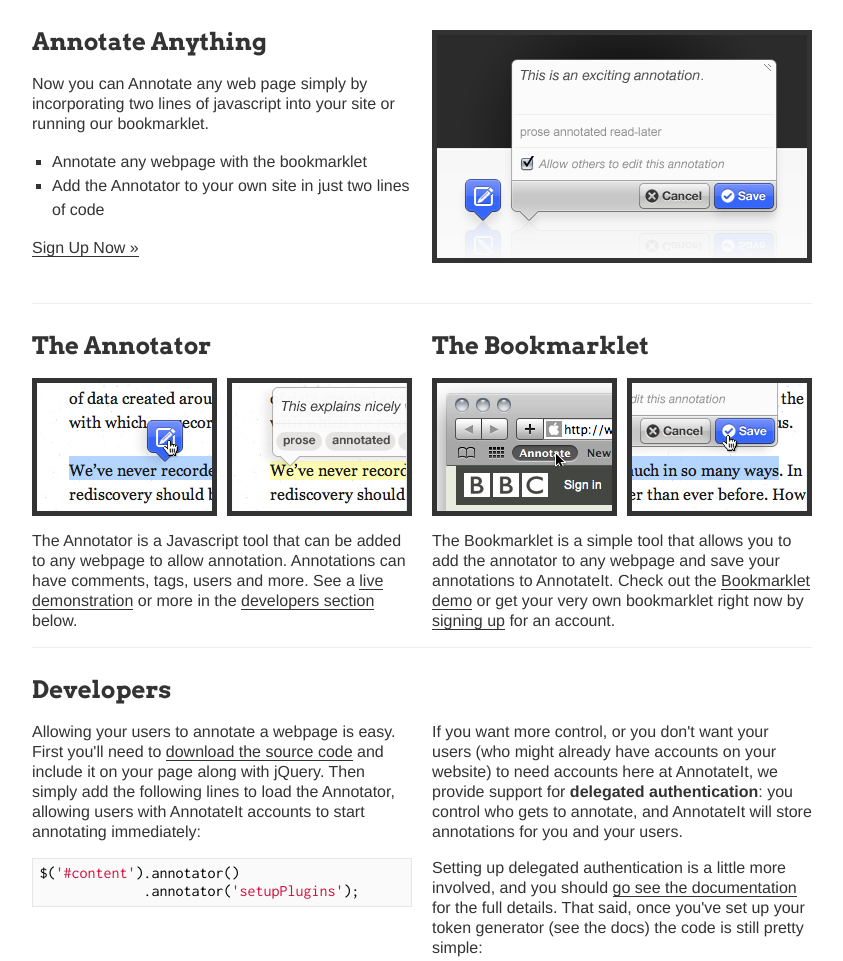
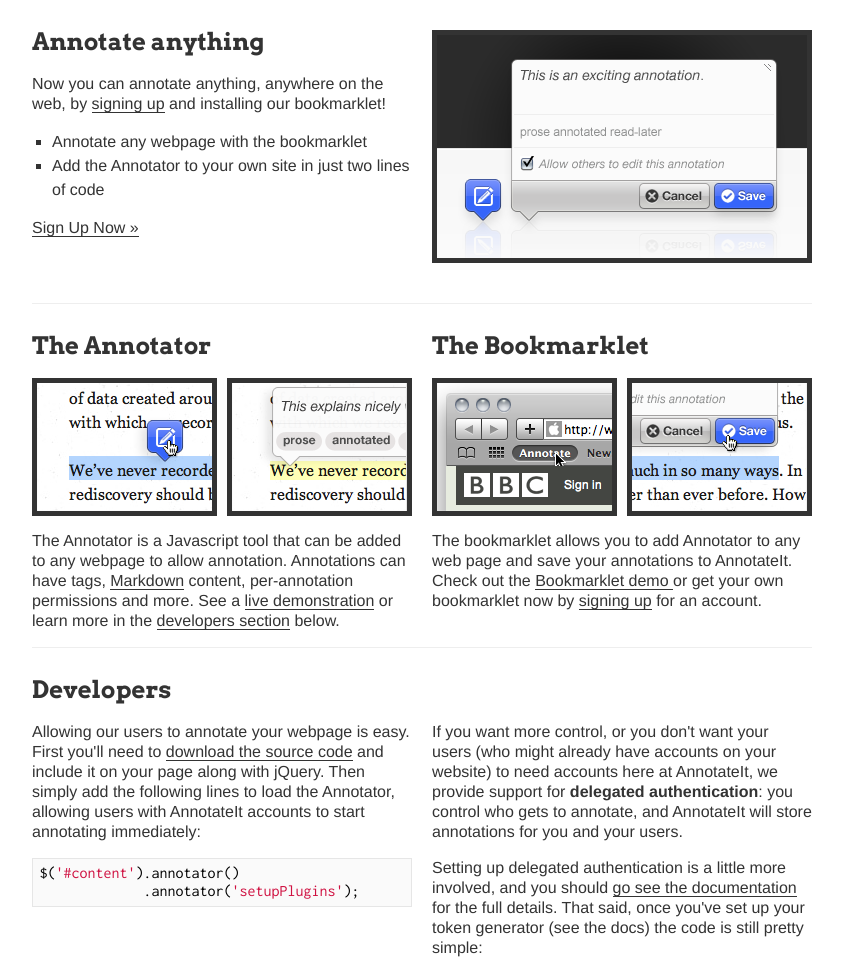
Before and after one commit to openannotation/annotator-store, a Flask app: page / in a window 1280 px wide. Shown: the part 90-1051 px from the top of the page, without its empty margins (218-1061 px from the left). Run offline with Flask 2, Linux system fonts and the light colour scheme; some libraries are stand-ins or nearby versions.

Commit message:
Copy editing

```diff
--- a/annotator/templates/base.html
+++ b/annotator/templates/base.html
@@ -57,14 +57,12 @@
     <footer>
       {% block footer %}
       <p>
-        Annotator was developed by the
+        Annotator is developed by the
         <img src="http://assets.okfn.org/images/logo/okf_logo_white_and_green_tiny.png"
              id="footer-okf-logo" />
         <a href="http://okfn.org">Open Knowledge Foundation</a>
         with support from the
-        <a href="http://www.shuttleworthfoundation.org/">
-          Shuttleworth Foundation
-        </a>.
+        <a href="http://www.shuttleworthfoundation.org/">Shuttleworth Foundation</a>.
         Go see what other cool stuff we're doing at the moment!
       </p>
 
@@ -98,13 +96,13 @@
           <div class="textwidget">
             <ul>
               <li>
-                <a href="http://okfn.org/projects/annotator/">Project Home Page</a>
+                <a href="https://github.com/okfn/annotator/">Annotator on Github</a>
               </li>
               <li>
               <a href="{{url_for('store.root')}}">API</a>
               </li>
               <li>
-                <a href="http://github.com/okfn/annotator-store/">API Docs</a>
+                <a href="http://github.com/okfn/annotator/wiki/Storage">API Docs</a>
               </li>
               <li>
                 <a href="http://okfn.org/contact/">Contact Us</a>
--- a/annotator/templates/index.html
+++ b/annotator/templates/index.html
@@ -5,9 +5,12 @@
 {% block content %}
     <section>
       <div class="primary">
-        <h2>Annotate Anything</h2>
-        <p>Now you can Annotate any web page simply by incorporating two lines
-        of javascript into your site or running our bookmarklet.</p>
+        <h2>Annotate anything</h2>
+        <p>
+          Now you can annotate anything, anywhere on the web, by
+          <a href="{{url_for('user.signup')}}">signing up</a>
+          and installing our bookmarklet!
+        </p>
         <ul>
           <li>Annotate any webpage with the bookmarklet</li>
           <li>Add the Annotator to your own site in just two lines of code</li>
@@ -18,19 +21,21 @@
         <img class="screenshot" src="/static/images/annotator.png" alt="The Annotator" height="223" width="370" />
       </div>
     </section>
-    <section>
-      <div id="about">
+    <section id="about">
       <div id="annotator" class="primary">
         <h2>The Annotator</h2>
         <div class="thumbnails">
           <img src="/static/images/thumb-add.png" alt="Highlight text to annotate" height="128" width="175" />
           <img src="/static/images/thumb-viewer.png" alt="View annotations by moving your mouse over highlights" height="128" width="175" />
         </div>
-        <p>The Annotator is a Javascript tool that can be added to any webpage
-        to allow annotation. Annotations can have comments, tags, users and
-        more. See a <a href="http://okfn.github.com/annotator/">live
-          demonstration</a> or more in the <a href="#develop">developers
-          section</a> below.</p>
+        <p>
+          The Annotator is a Javascript tool that can be added to any webpage
+          to allow annotation. Annotations can have tags,
+          <a href="http://daringfireball.com/projects/markdown">Markdown</a> content,
+          per-annotation permissions and more. See a
+          <a href="http://okfn.github.com/annotator/">live demonstration</a>
+          or learn more in the <a href="#develop">developers section</a> below.
+        </p>
       </div>
       <div class="secondary">
         <h2>The Bookmarklet</h2>
@@ -38,20 +43,23 @@
           <img src="/static/images/thumb-bookmarklet.png" alt="Add the annotator to any page with the bookmarklet" height="128" width="175" />
           <img src="/static/images/thumb-editor.png" alt="Save annotations to AnnotateIt" height="128" width="175" />
         </div>
-        <p>The Bookmarklet is a simple tool that allows you to add the
-        annotator to any webpage and save your annotations to AnnotateIt.
-        Check out the <a
-          href="http://okfn.github.com/annotator/bookmarklet">Bookmarklet
-          demo</a> or get your very own bookmarklet right now by <a
-          href="{{url_for('user.signup')}}">signing up</a> for an
-        account.</p>
-      </div>
+        <p>
+          The bookmarklet allows you to add Annotator to any
+          web page and save your annotations to AnnotateIt.
+          Check out the
+          <a href="http://okfn.github.com/annotator/bookmarklet">
+            Bookmarklet demo
+          </a>
+          or get your own bookmarklet now by
+          <a href="{{url_for('user.signup')}}">signing up</a>
+          for an account.
+        </p>
       </div>
     </section>
     <section>
         <h2 id="develop">Developers</h2>
         <div class="primary">
-          <p>Allowing your users to annotate a webpage is easy. First you'll need to
+          <p>Allowing our users to annotate your webpage is easy. First you'll need to
              <a href="https://github.com/okfn/annotator/downloads">download the source code</a>
              and include it on your page along with jQuery. Then simply add the following lines
              to load the Annotator, allowing users with AnnotateIt accounts to start
--- a/annotator/templates/user/home.html
+++ b/annotator/templates/user/home.html
@@ -39,6 +39,12 @@
 
 <section>
   <h2>Consumer keys</h2>
+  <p>
+    Consumer key/secret pairs are AnnotateIt's API keys, and allow you to build applications that
+    use AnnotateIt for annotation storage, while retaining control over the authentication of your
+    users. See <a href="https://github.com/okfn/annotator/wiki/Authentication">the documentation</a>
+    for a more detailed explanation.
+  </p>
   {% if user.consumers.count() %}
   <table>
     <tr>
```
